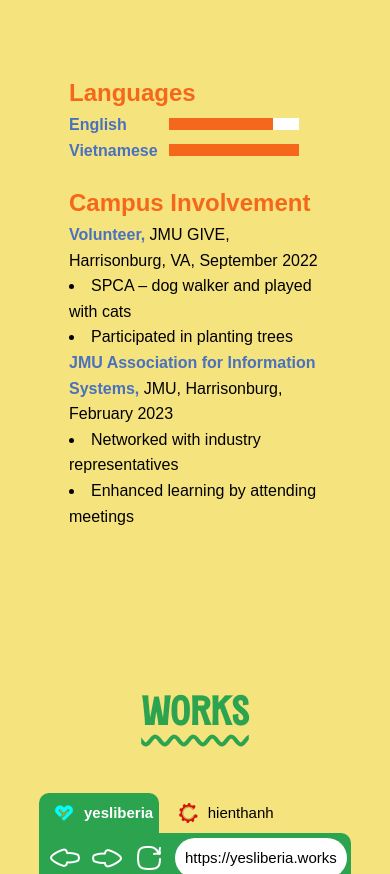
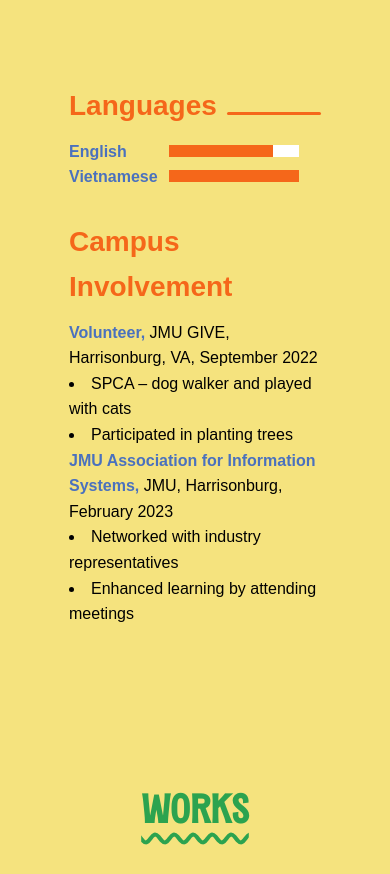
Before and after one commit to ltthoangg/hoangle, a plain HTML site: page index.html in a window 390 px wide. Shown: the part 5164-6038 px from the top of the page. Drawn offline with Linux system fonts and the light colour scheme; a web font is replaced by a local one.

Commit message:
Update phone.css

```diff
--- a/phone.css
+++ b/phone.css
@@ -426,6 +426,26 @@ h1.page-title {
 	color: #f5e37e;
 }
 
+.title-wrap {
+	display: grid;
+	grid-template-columns: auto 1fr;
+	align-items: baseline;
+}
+
+.title-wrap h1 {
+	color: #fff;
+	font-size: 1.75rem;
+	padding: 10px 10px 10px 0;
+}
+
+.title-line {
+	width: 100%;
+	height: 3px;
+	background-color: #f5671a;
+	grid-column: 2;
+	border-radius: 2px;
+}
+
 .resume-title {
 	color: #fff;
 	font-size: 1.75rem;
```
